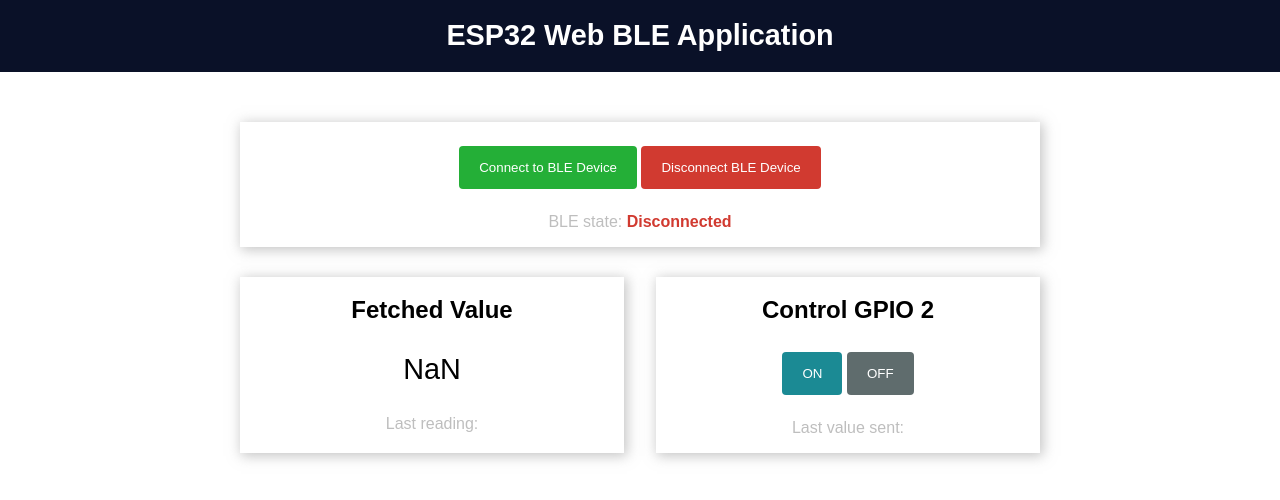
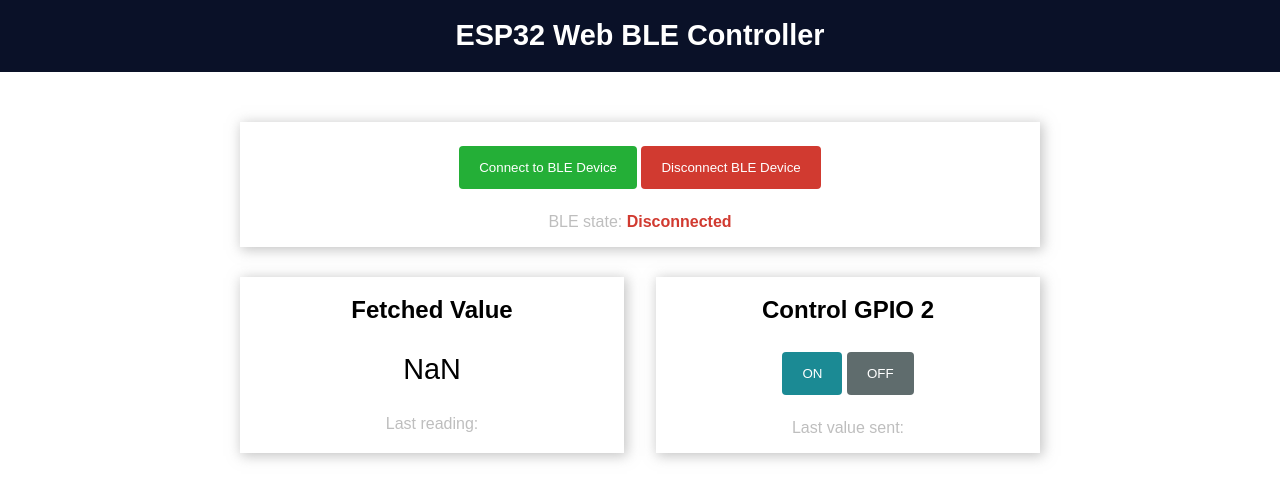
Before and after one commit to boanhee/boanhee, a plain HTML site: page index.html in a window 1280 px wide. Drawn offline with Linux system fonts and the light colour scheme.

Commit message:
Update index.html

```diff
--- a/index.html
+++ b/index.html
@@ -17,7 +17,7 @@
 </head>
 <body>
     <div class="topnav">
-        <h1>ESP32 Web BLE Application</h1>
+        <h1>ESP32 Web BLE Controller</h1>
     </div>
     <div class="content">
         <div class="card-grid">
```
